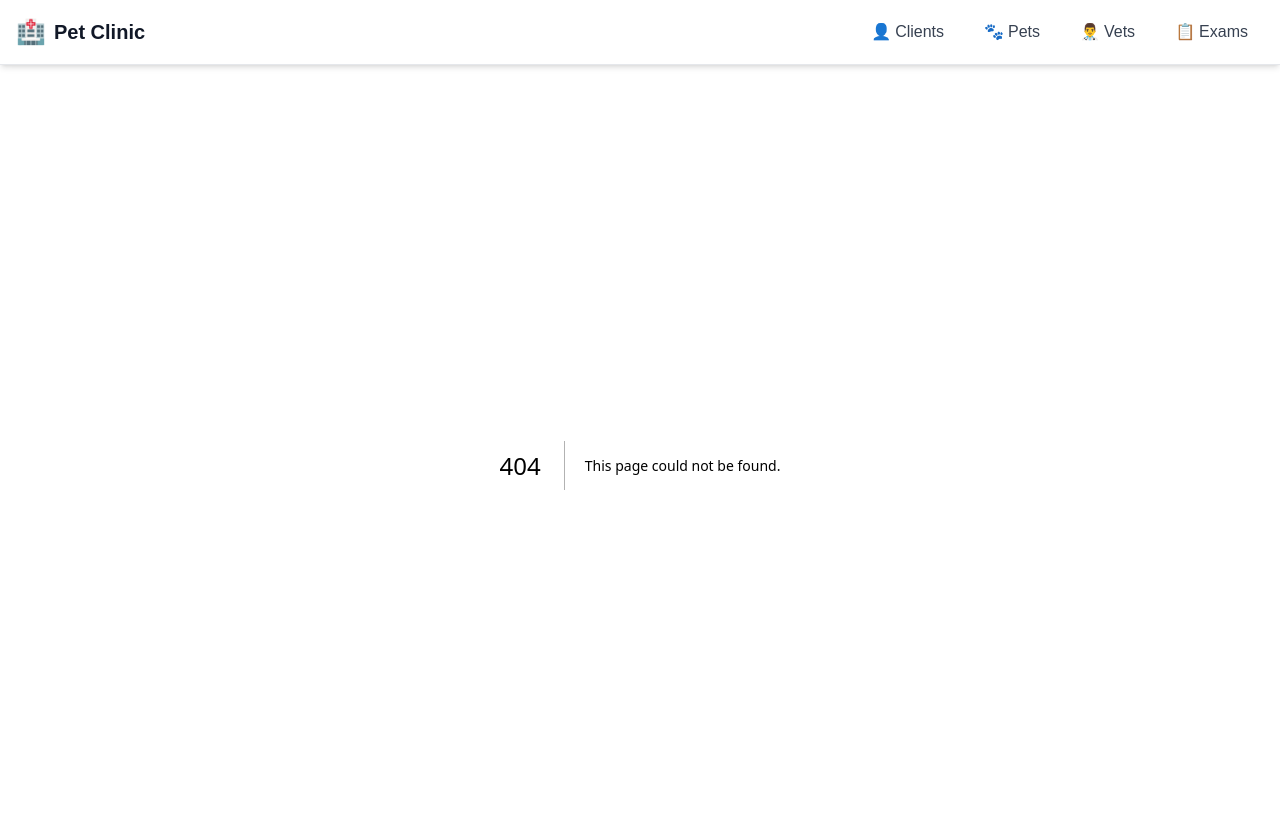
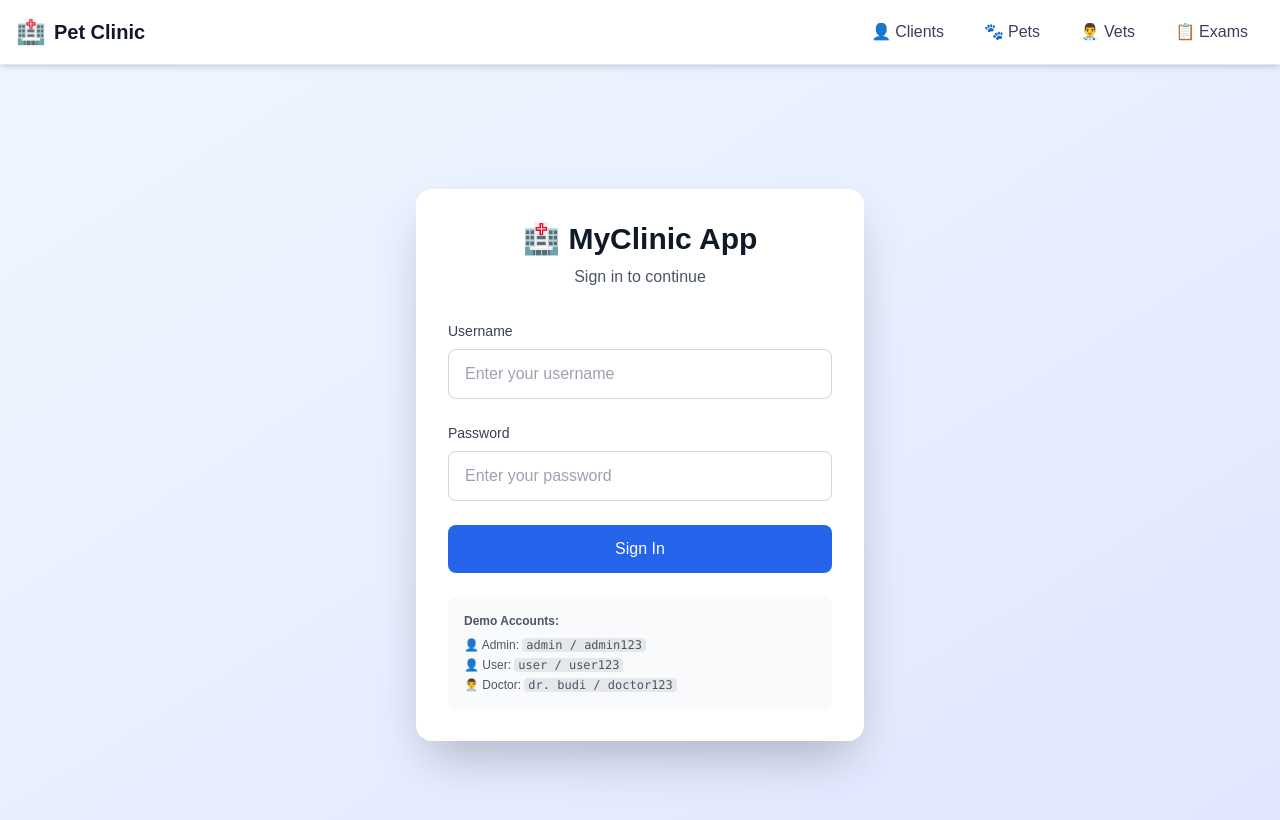
Before and after one commit to farhanhunter/myclinic-app, a Next.js app: page /login in a window 1280 px wide. Before the commit this address had no page. Shown: the top 820 px of the page. Built offline with nearby package versions, Linux system fonts and the light colour scheme.

Commit message:
feat: add auth

```diff
--- /dev/null
+++ b/src/app/api/auth/signin/route.ts
@@ -0,0 +1,30 @@
+import { signIn } from "@/auth";
+import { NextResponse } from "next/server";
+
+export async function POST(request: Request) {
+  try {
+    const body = await request.json();
+    const { username, password } = body;
+
+    const result = await signIn("credentials", {
+      username,
+      password,
+      redirect: false,
+    });
+
+    if (result?.error) {
+      return NextResponse.json(
+        { ok: false, error: "Invalid credentials" },
+        { status: 401 }
+      );
+    }
+
+    return NextResponse.json({ ok: true });
+  } catch (error) {
+    console.error("Sign in error:", error);
+    return NextResponse.json(
+      { ok: false, error: "Authentication failed" },
+      { status: 500 }
+    );
+  }
+}
--- /dev/null
+++ b/src/app/api/auth/signout/route.ts
@@ -0,0 +1,15 @@
+import { signOut } from "@/auth";
+import { NextResponse } from "next/server";
+
+export async function POST() {
+  try {
+    await signOut({ redirect: false });
+    return NextResponse.json({ ok: true });
+  } catch (error) {
+    console.error("Sign out error:", error);
+    return NextResponse.json(
+      { ok: false, error: "Sign out failed" },
+      { status: 500 }
+    );
+  }
+}
--- a/src/app/api/pets/route.ts
+++ b/src/app/api/pets/route.ts
@@ -48,7 +48,9 @@ export async function POST(request: Request) {
         gender: body.gender,
       },
       include: {
-        client: true,
+        _count: {
+          select: { examinations: true },
+        },
       },
     });
 
--- a/src/app/api/veterinarians/route.ts
+++ b/src/app/api/veterinarians/route.ts
@@ -37,6 +37,12 @@ export async function POST(request: Request) {
         noTelp: body.noTelp,
         email: body.email,
       },
+      // Include the same relations as GET
+      include: {
+        _count: {
+          select: { examinations: true },
+        },
+      },
     });
 
     return NextResponse.json(vet, { status: 201 });
--- /dev/null
+++ b/src/app/login/page.tsx
@@ -0,0 +1,133 @@
+"use client";
+
+import { useState } from "react";
+import { useRouter } from "next/navigation";
+
+export default function LoginPage() {
+  const router = useRouter();
+  const [formData, setFormData] = useState({
+    username: "",
+    password: "",
+  });
+  const [error, setError] = useState("");
+  const [loading, setLoading] = useState(false);
+
+  const handleSubmit = async (e: React.FormEvent) => {
+    e.preventDefault();
+    setError("");
+    setLoading(true);
+
+    try {
+      const response = await fetch("/api/auth/signin", {
+        method: "POST",
+        headers: {
+          "Content-Type": "application/json",
+        },
+        body: JSON.stringify({
+          username: formData.username,
+          password: formData.password,
+          redirect: false,
+        }),
+      });
+
+      const data = await response.json();
+
+      if (response.ok && data.ok) {
+        router.push("/");
+        router.refresh();
+      } else {
+        setError("Invalid username or password");
+      }
+    } catch (err) {
+      console.error("Login error:", err);
+      setError("An error occurred during login");
+    } finally {
+      setLoading(false);
+    }
+  };
+
+  return (
+    <div className="min-h-screen flex items-center justify-center bg-gradient-to-br from-blue-50 to-indigo-100">
+      <div className="bg-white p-8 rounded-2xl shadow-2xl w-full max-w-md">
+        <div className="text-center mb-8">
+          <h1 className="text-3xl font-bold text-gray-900 mb-2">
+            🏥 MyClinic App
+          </h1>
+          <p className="text-gray-600">Sign in to continue</p>
+        </div>
+
+        <form onSubmit={handleSubmit} className="space-y-6">
+          {error && (
+            <div className="bg-red-50 border border-red-200 text-red-700 px-4 py-3 rounded-lg text-sm">
+              {error}
+            </div>
+          )}
+
+          <div>
+            <label className="block text-sm font-medium text-gray-700 mb-2">
+              Username
+            </label>
+            <input
+              type="text"
+              required
+              className="w-full px-4 py-3 border border-gray-300 rounded-lg focus:outline-none focus:ring-2 focus:ring-blue-500 text-gray-900"
+              value={formData.username}
+              onChange={(e) =>
+                setFormData({ ...formData, username: e.target.value })
+              }
+              placeholder="Enter your username"
+              disabled={loading}
+            />
+          </div>
+
+          <div>
+            <label className="block text-sm font-medium text-gray-700 mb-2">
+              Password
+            </label>
+            <input
+              type="password"
+              required
+              className="w-full px-4 py-3 border border-gray-300 rounded-lg focus:outline-none focus:ring-2 focus:ring-blue-500 text-gray-900"
+              value={formData.password}
+              onChange={(e) =>
+                setFormData({ ...formData, password: e.target.value })
+              }
+              placeholder="Enter your password"
+              disabled={loading}
+            />
+          </div>
+
+          <button
+            type="submit"
+            disabled={loading}
+            className="w-full bg-blue-600 text-white py-3 px-4 rounded-lg hover:bg-blue-700 transition font-medium disabled:opacity-50 disabled:cursor-not-allowed"
+          >
+            {loading ? "Signing in..." : "Sign In"}
+          </button>
+        </form>
+
+        <div className="mt-6 p-4 bg-gray-50 rounded-lg">
+          <p className="text-xs text-gray-600 font-semibold mb-2">
+            Demo Accounts:
+          </p>
+          <div className="space-y-1 text-xs text-gray-600">
+            <p>
+              👤 Admin:{" "}
+              <code className="bg-gray-200 px-1 rounded">admin / admin123</code>
+            </p>
+            <p>
+              👤 User:{" "}
+              <code className="bg-gray-200 px-1 rounded">user / user123</code>
+            </p>
+            <p>
+              👨‍⚕️ Doctor:{" "}
+              <code className="bg-gray-200 px-1 rounded">
+                dr. budi / doctor123
+              </code>
+            </p>
+          </div>
+        </div>
+      </div>
+    </div>
+  );
+}
```
Also changed, not shown: auth.config.ts (+8 -4 lines), auth.ts (+30 -3 lines), middleware.ts (+6 -2 lines), prisma/next.auth.d.ts (added, +28 -0 lines), tsconfig.json (+7 -13 lines).
